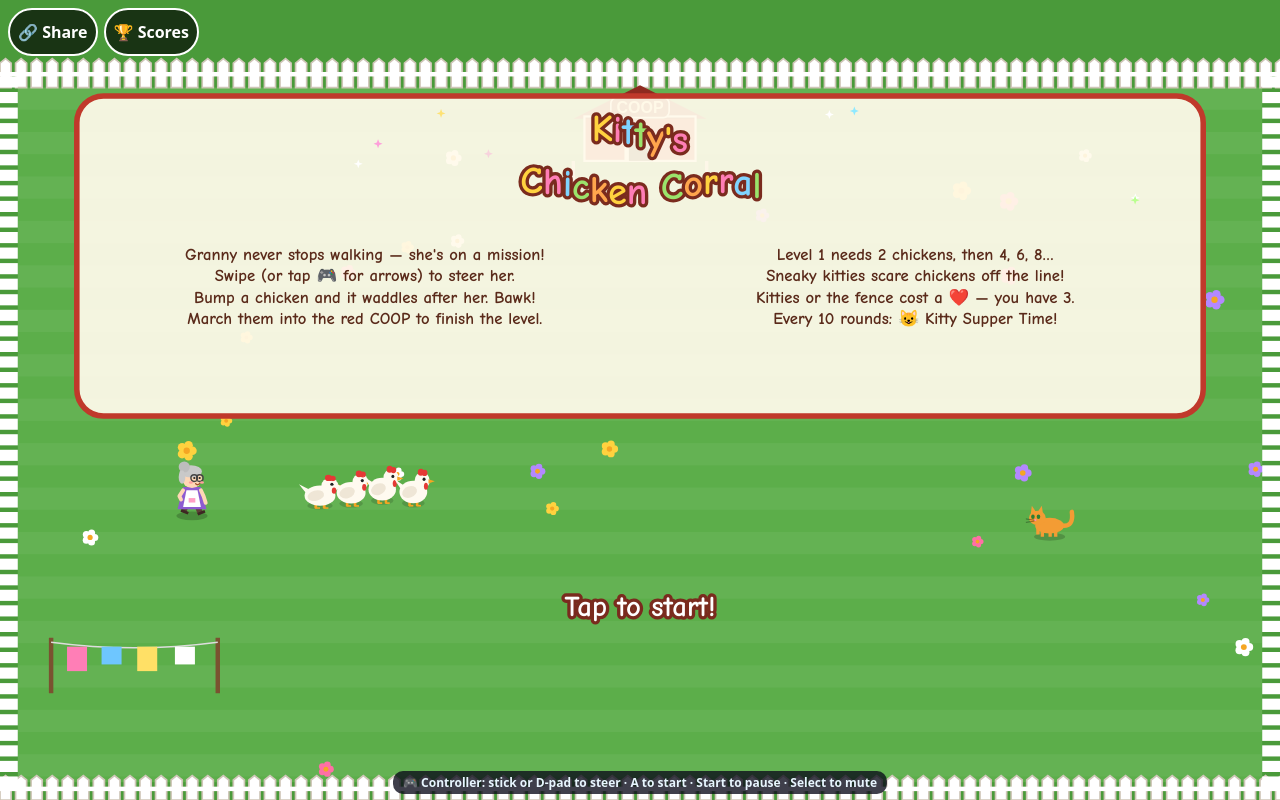
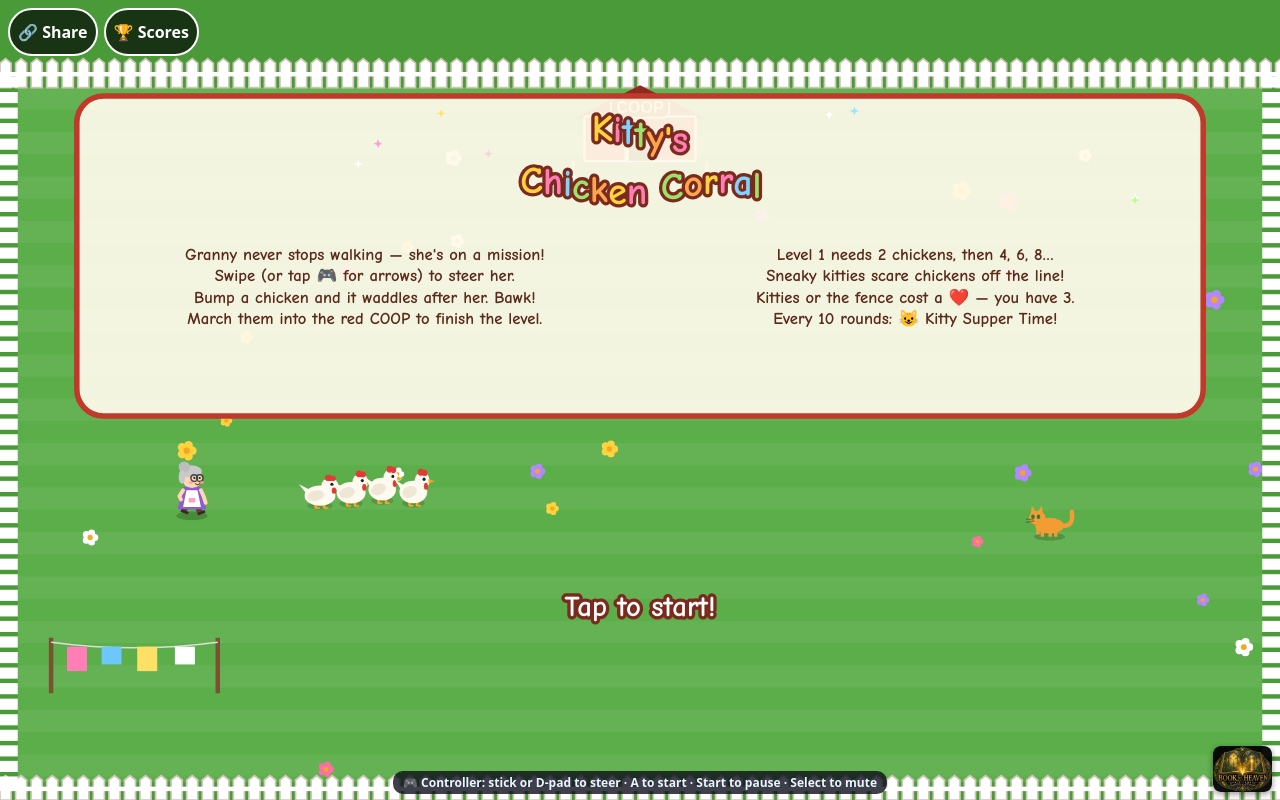
Before and after one commit to ploug76/kittys-chicken-corral, a plain HTML site: page index.html in a window 1280 px wide. Drawn offline with Linux system fonts and the light colour scheme.

Commit message:
Title screen: tiny studio logo in a corner (title screen only, hidden in game and under the leaderboard); sw bump

```diff
--- a/index.html
+++ b/index.html
@@ -533,4 +533,5 @@ GamepadSupport.init({
 });
 </script>
 <!-- gamepad:end -->
+<script src="studio-logo.js?v=1" data-src="studio-logo.webp" data-alt="Book of Heaven Studios" data-when="state==='title'" data-corner="br" data-cornerl="br" data-h="54" data-hl="46"></script>
 </body></html>
--- /dev/null
+++ b/studio-logo.js
@@ -0,0 +1,11 @@
+/* studio-logo v1 (Oct 30 2026): a tiny studio logo in one corner of the TITLE screen only.
+   <script src="studio-logo.js" data-src="studio-logo.webp" data-alt="Book of Heaven Studios" data-when="state==='title'" data-corner="br" data-cornerl="br" data-h="52" data-hl="44"></script>
+   corner: tl|tr|bl|br (portrait), cornerl for landscape. Never takes taps (pointer-events:none). */
+(function(){var s=document.currentScript;if(!s)return;var d=s.dataset,when;
+ try{when=new Function('try{return !!('+(d.when||'true')+')}catch(e){return false}')}catch(e){return}
+ var im=new Image(),shown=null,land=null;im.src=d.src;im.alt=d.alt||'';im.id='studioLogo';im.decoding='async';im.draggable=false;im.setAttribute('aria-hidden','true');
+ function place(){var L=innerWidth>innerHeight,c=(L&&d.cornerl)||d.corner||'br',v=c[0]==='t'?'top':'bottom',h=c[1]==='l'?'left':'right',ox=(L&&d.xl)||d.x||'8px',oy=(L&&d.yl)||d.y||'8px';
+  im.style.cssText='position:fixed;'+v+':calc('+oy+' + env(safe-area-inset-'+v+',0px));'+h+':calc('+ox+' + env(safe-area-inset-'+h+',0px));height:'+((L&&d.hl)||d.h||48)+'px;width:auto;z-index:'+(d.z||9000)+';pointer-events:none;opacity:.94;border-radius:8px;box-shadow:0 2px 6px rgba(0,0,0,.45);display:'+(shown?'block':'none');land=L}
+ function tick(){var on=when()&&!document.querySelector('#palbOv.on,#palbOv.open,.palb-open');if(on!==shown){shown=on;im.style.display=on?'block':'none'}if((innerWidth>innerHeight)!==land)place()}
+ function boot(){place();(document.body||document.documentElement).appendChild(im);tick();setInterval(tick,200);addEventListener('resize',place)}
+ if(document.body)boot();else addEventListener('DOMContentLoaded',boot)})();
--- a/sw.js
+++ b/sw.js
@@ -1,6 +1,6 @@
 /* auto-update: HTML/JS/CSS/JSON always revalidated with the server (no stale copies); cache is the offline fallback */
 const __NC=r=>{try{const u=new URL(r.url);return u.origin==location.origin&&(r.mode=='navigate'||/(\/|\.html?|\.m?js|\.css|\.json)$/.test(u.pathname))?{cache:'no-cache'}:{}}catch(e){return {}}};
-const P='kittys-chicken-corral-',V=P+'v22',OLD=['kcc-v'],FILES=['./','index.html','gamepad.js?v=2','manifest.json','icon-192.png','icon-512.png'];
+const P='kittys-chicken-corral-',V=P+'v23',OLD=['kcc-v'],FILES=['./','index.html','gamepad.js?v=2','manifest.json','icon-192.png','icon-512.png'];
 self.addEventListener('install',e=>{e.waitUntil(caches.open(V).then(c=>c.addAll(FILES)));self.skipWaiting()});
 self.addEventListener('activate',e=>{e.waitUntil(caches.keys().then(k=>Promise.all(k.filter(n=>n!=V&&(n.startsWith(P)||OLD.some(o=>n.startsWith(o)))).map(n=>caches.delete(n)))).then(()=>self.clients.claim()))});
 self.addEventListener('fetch',e=>{if(e.request.method!='GET')return;e.respondWith(fetch(e.request,__NC(e.request)).then(r=>{if(r.ok){const cp=r.clone();caches.open(V).then(c=>c.put(e.request,cp))}return r}).catch(()=>caches.open(V).then(c=>c.match(e.request,{ignoreSearch:true}).then(r=>r||(e.request.mode=='navigate'?c.match('./'):undefined)))))});
```
Also changed, not shown: studio-logo.webp (added).
